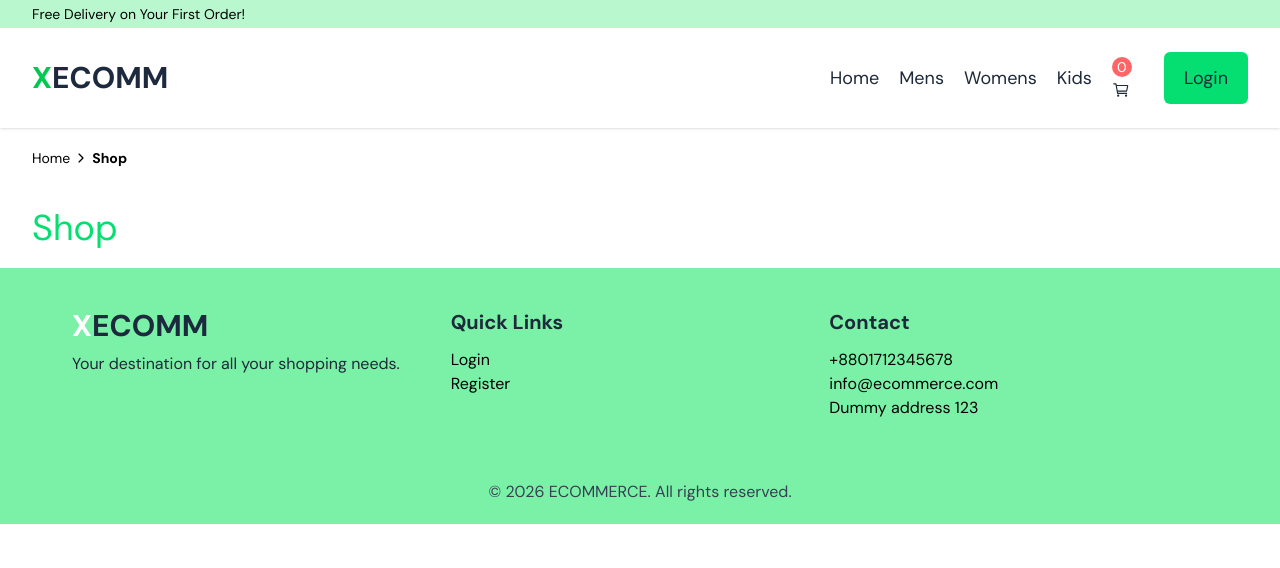
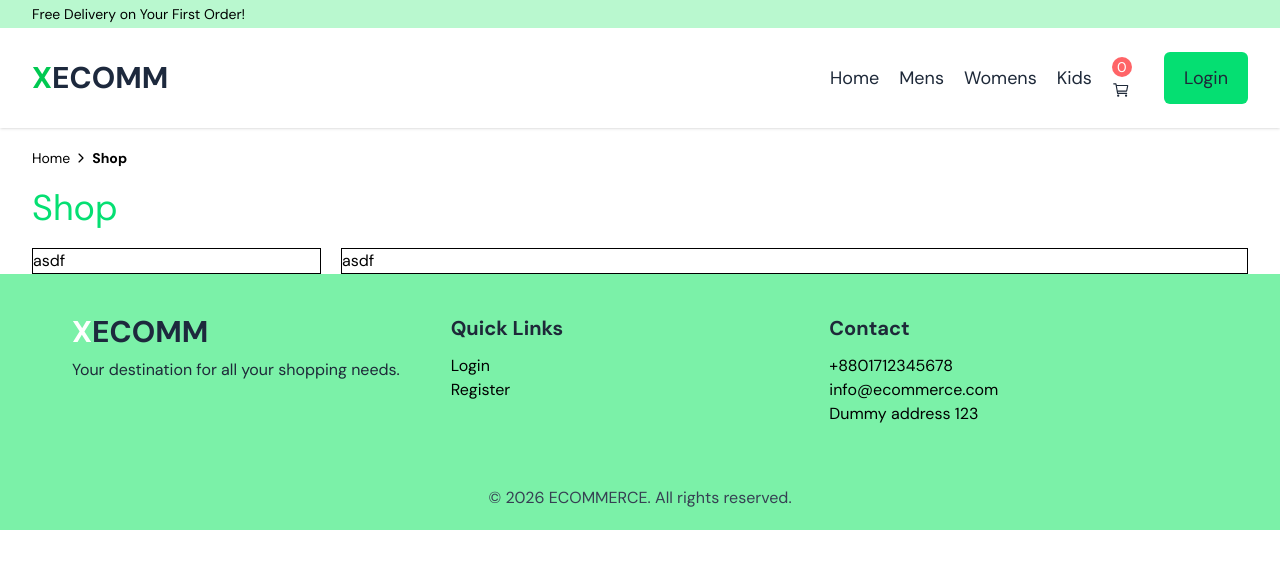
Before and after one commit to tirthosarkar/E-Commerce-Website-1, a React app: page /Shop in a window 1280 px wide. Shown: the top 568 px of the page. Built offline with nearby package versions, Linux system fonts and the light colour scheme; the HTML template or start-up script is replaced by a standard one.

Commit message:
Added main containner

```diff
--- a/src/pages/Shop.jsx
+++ b/src/pages/Shop.jsx
@@ -21,10 +21,28 @@ const Shop = () => {
           </div>
         </div>
         {/*Title*/}
-        <div className="max-w-360 lg:px-8 px-3 mx-auto py-5">
-          <div className="flex text-4xl text-green-400  ">Shop</div>
+        <div className="max-w-360 lg:px-8 px-5 mx-auto">
+          <div className="flex text-4xl text-green-400  ">
+            Shop
+
+          </div>
         </div>
         {/*Main Container*/}
+        <div className="max-w-360 lg:px-8 px-5 mx-auto mt-5">
+          <div className='grid grid-cols-12 gap-5'>
+            {/*Sidebar*/}
+            <div className='col-span-3 border'>
+              asdf
+
+            </div>
+            {/*Product*/}
+            <div className='col-span-9 border'>
+              asdf
+
+            </div>
+
+          </div>
+        </div>
       </Layout>
     </>
   );
```
